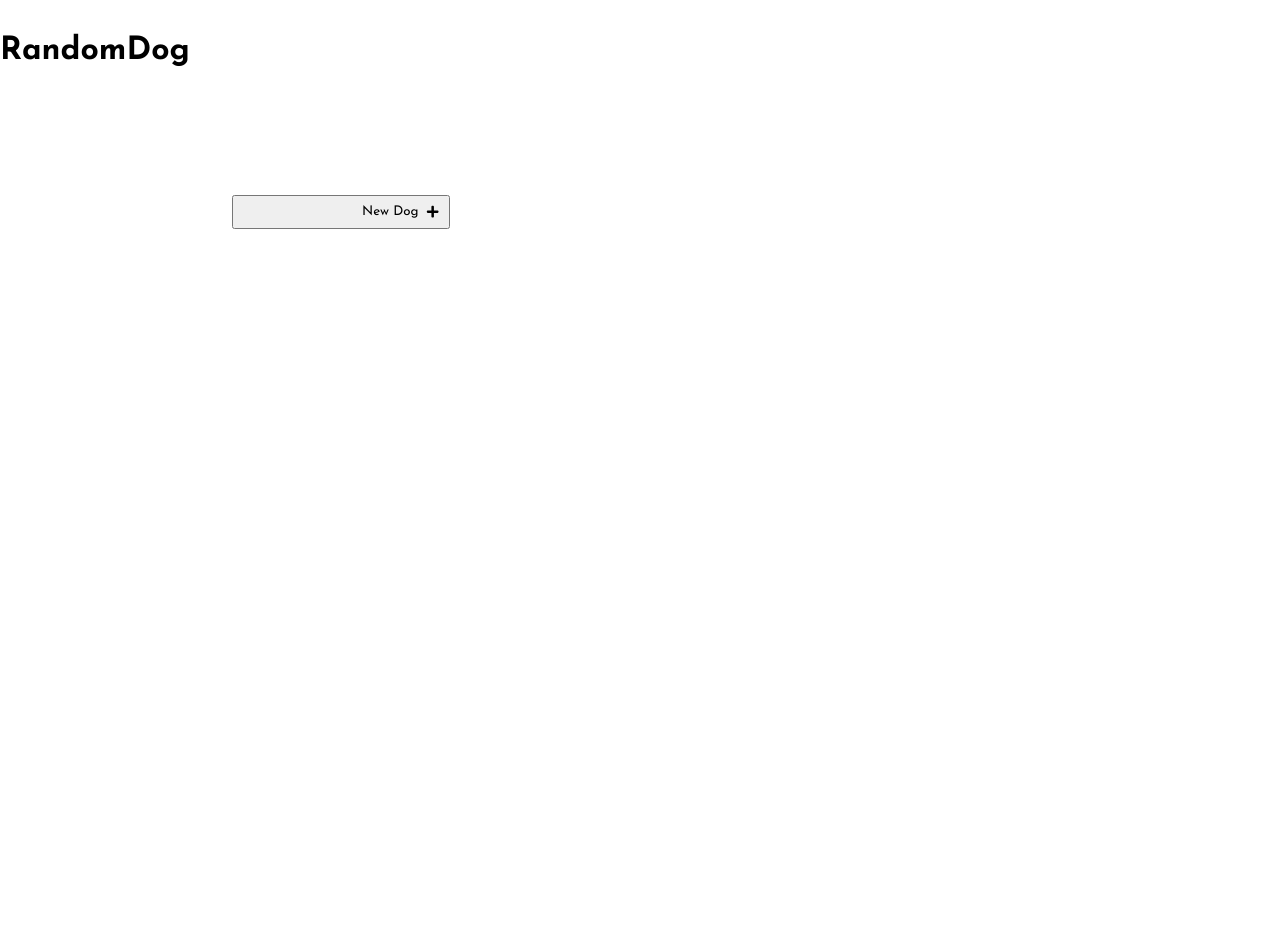
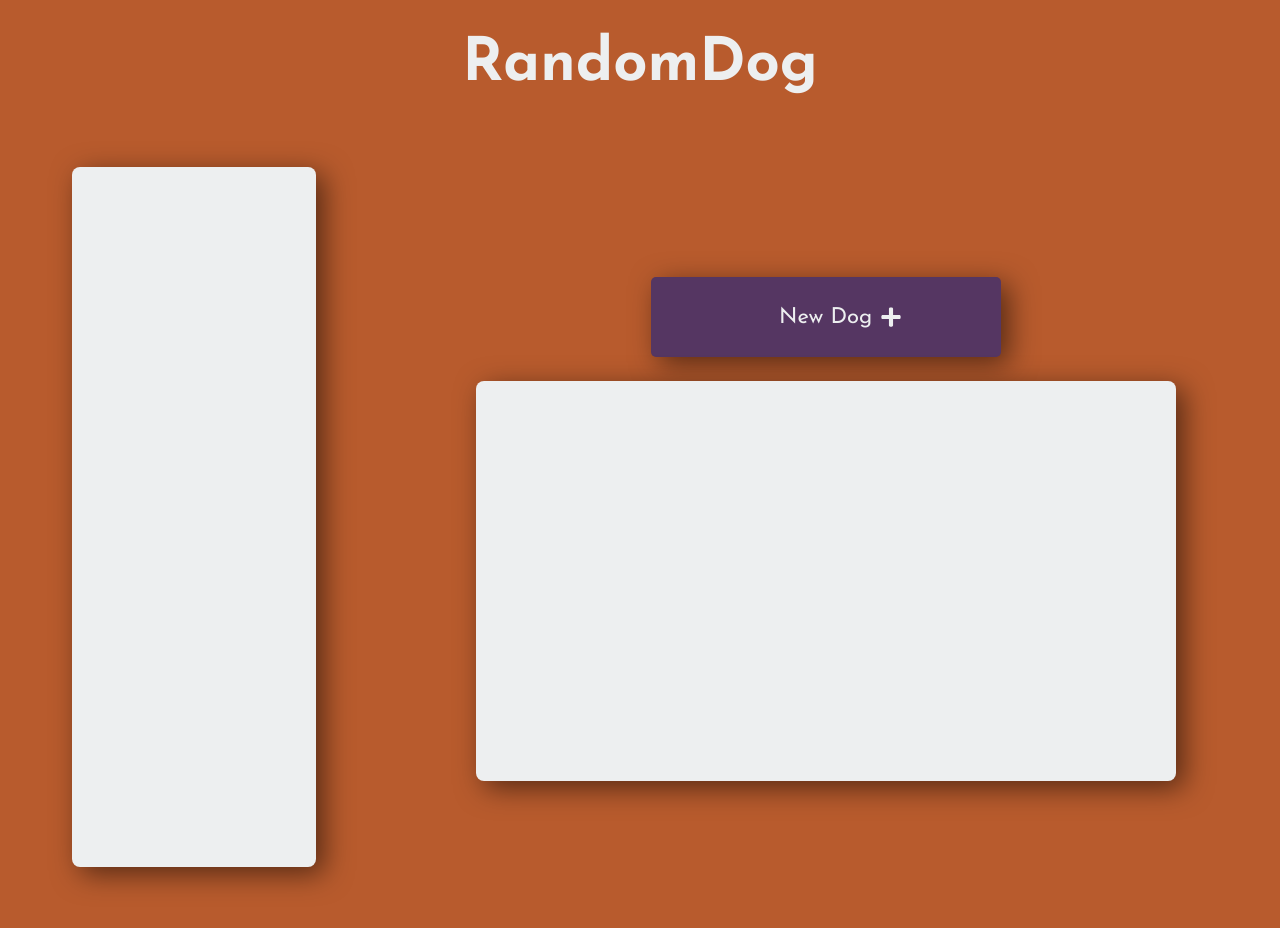
Before and after one commit to 011Jorge/which-is-dog, a React (Vite) app: page / in a window 1280 px wide. Shown: the part 720-1648 px from the top of the page. Before the commit the page ends 1077 px from the top, so only its background shows below. Built offline with nearby package versions, Linux system fonts and the light colour scheme.

Commit message:
:lipstick: styling component randomDog

```diff
--- a/src/css/sass/_layout.scss
+++ b/src/css/sass/_layout.scss
@@ -177,3 +177,75 @@
     width: 550px;
   }
 }
+
+.container-randomDog {
+  background-color: $orange-normal;
+
+  h1 {
+    font-size: 60px;
+    text-align: center;
+    color: $white-dark;
+  }
+}
+
+.container-dogData {
+  display: flex;
+  flex-direction: row;
+  justify-content: center;
+  align-items: center;
+}
+
+.container-imageDog {
+  width: 600px;
+  height: 700px;
+
+  background-color: $white-dark;
+
+  border-radius: 8px;
+  -webkit-box-shadow: 8px 7px 28px 0px rgba(0, 0, 0, 0.53);
+  -moz-box-shadow: 8px 7px 28px 0px rgba(0, 0, 0, 0.53);
+  box-shadow: 8px 7px 28px 0px rgba(0, 0, 0, 0.53);
+}
+
+.button-randomDog {
+  width: 350px;
+  height: 80px;
+
+  cursor: pointer;
+
+  margin-left: 25%;
+
+  border: none;
+  border-radius: 5px;
+
+  font-size: 22px;
+
+  background-color: $purple-dark;
+
+  color: $white-dark;
+
+  -webkit-box-shadow: 8px 7px 28px 0px rgba(0, 0, 0, 0.53);
+  -moz-box-shadow: 8px 7px 28px 0px rgba(0, 0, 0, 0.53);
+  box-shadow: 8px 7px 28px 0px rgba(0, 0, 0, 0.53);
+
+  &:hover {
+    opacity: 0.8;
+  }
+
+  &:active {
+    opacity: 0.5;
+  }
+}
+
+.container-infoDog {
+  width: 700px;
+  height: 400px;
+
+  background-color: $white-dark;
+
+  border-radius: 8px;
+
+  -webkit-box-shadow: 8px 7px 28px 0px rgba(0, 0, 0, 0.53);
+  -moz-box-shadow: 8px 7px 28px 0px rgba(0, 0, 0, 0.53);
+  box-shadow: 8px 7px 28px 0px rgba(0, 0, 0, 0.53);
+}
--- a/src/css/styles.css
+++ b/src/css/styles.css
@@ -148,6 +148,57 @@
   .img-dog {
     width: 550px;
   }
+}
+
+.container-randomDog {
+  background-color: #b85b2d;
+}
+.container-randomDog h1 {
+  font-size: 60px;
+  text-align: center;
+  color: #edeff0;
+}
+
+.container-dogData {
+  display: flex;
+  flex-direction: row;
+  justify-content: center;
+  align-items: center;
+}
+
+.container-imageDog {
+  width: 600px;
+  height: 700px;
+  background-color: #edeff0;
+  border-radius: 8px;
+  box-shadow: 8px 7px 28px 0px rgba(0, 0, 0, 0.53);
+}
+
+.button-randomDog {
+  width: 350px;
+  height: 80px;
+  cursor: pointer;
+  margin-left: 25%;
+  border: none;
+  border-radius: 5px;
+  font-size: 22px;
+  background-color: #553662;
+  color: #edeff0;
+  box-shadow: 8px 7px 28px 0px rgba(0, 0, 0, 0.53);
+}
+.button-randomDog:hover {
+  opacity: 0.8;
+}
+.button-randomDog:active {
+  opacity: 0.5;
+}
+
+.container-infoDog {
+  width: 700px;
+  height: 400px;
+  background-color: #edeff0;
+  border-radius: 8px;
+  box-shadow: 8px 7px 28px 0px rgba(0, 0, 0, 0.53);
 }
 
 .s-0 {
```
Also changed, not shown: 1 other file (tests, documents, lock files or other folders).
